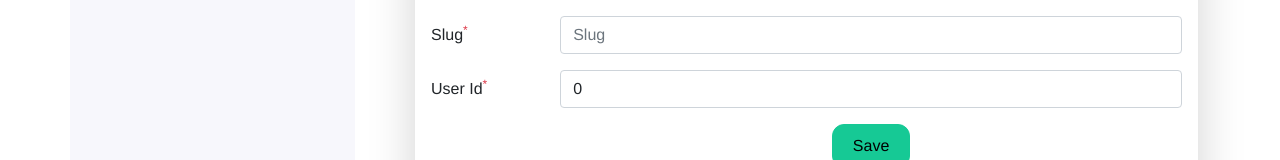
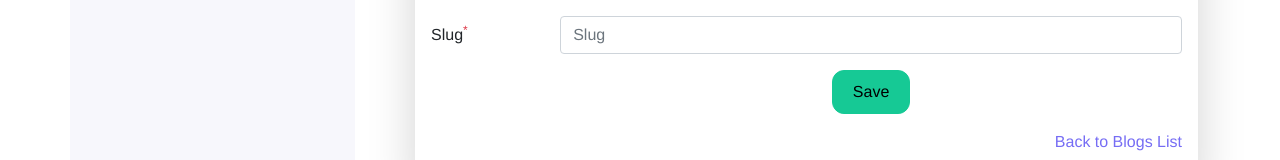
Before and after one commit to jeanmarcj/JeanMarcJuif_7_09022021_frontend, a Vue app: page /#/post/newpost in a window 1280 px wide. Shown: the part 510-670 px from the top of the page. Built offline with nearby package versions, Linux system fonts and the light colour scheme; no server answers.

Commit message:
Fix. The userId is post directly

```diff
--- a/src/components/Posts/PostCreateForm.vue
+++ b/src/components/Posts/PostCreateForm.vue
@@ -57,16 +57,6 @@
               </div>
             </div> -->
 
-            <!-- User Id -->
-            <div class="mb-3 row align-items-center">
-              <label class="col-md-2 col-form-label text-start" for="user-id">
-                User Id<sup class="text-danger">*</sup>
-              </label>
-                <div class="col-md-10">
-                  <input class="form-control" type="text" id="user-id" placeholder="UserId" v-model="userId" required>
-                </div>
-            </div>
-
             <!-- Buttons -->
             <div class="mb-3 row">
                 <div class="col-md-2"></div>
@@ -123,11 +113,14 @@ export default {
 
     savePost() {
       // console.log('Update post processing...');
+      // console.log(this.$store);
+      // console.log(this.$store.state.auth.user.userId);
+
         const requestOptions = {
         method: 'POST',
         headers: { 'Content-Type': 'application/json' },
         body: JSON.stringify({
-          userId: this.userId,
+          userId: this.$store.state.auth.user.userId,
           title: this.title,
           media: this.media,
           content: this.content,
```
